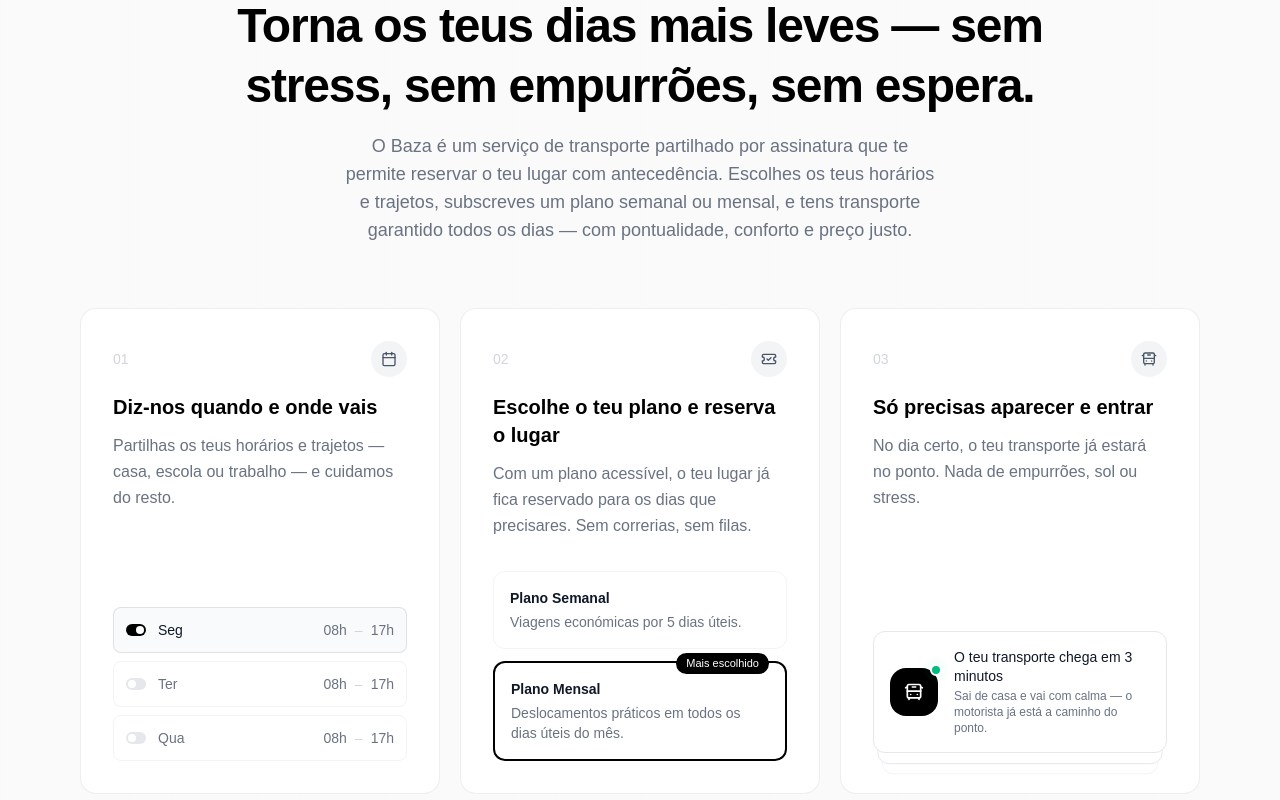
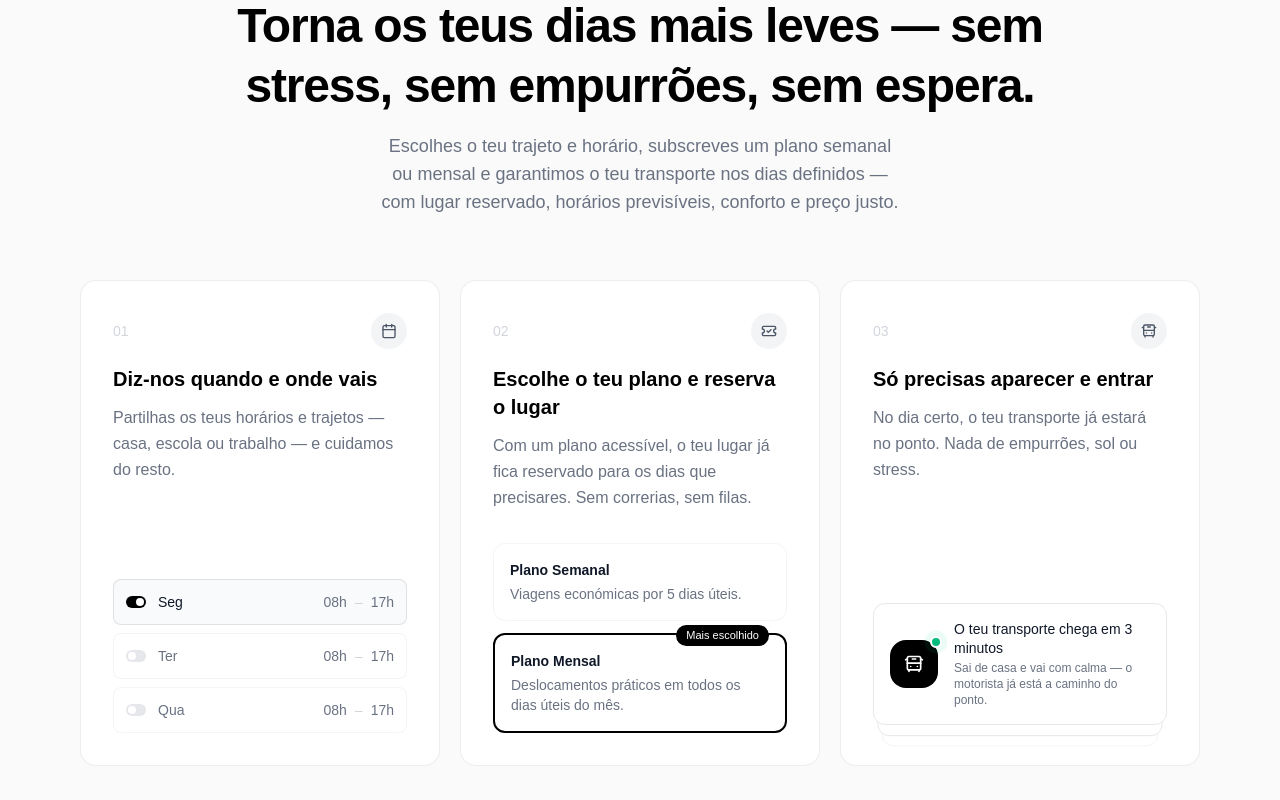
Before and after one commit to B4hza/b4hza-landing-page, a Next.js app: page / in a window 1280 px wide. Shown: the part 1020-1820 px from the top of the page. Built offline with nearby package versions, Linux system fonts and the light colour scheme; a web font is replaced by a local one.

Commit message:
feat: improve how it works and support sections

```diff
--- a/src/components/HowItWorks.tsx
+++ b/src/components/HowItWorks.tsx
@@ -23,10 +23,8 @@
         </h2>
 
         <p className="text-gray-500 text-lg mt-4 max-w-2xl mx-auto text-balance">
-          O Baza é um serviço de transporte partilhado por assinatura que te permite reservar o teu
-          lugar com antecedência. Escolhes os teus horários e trajetos, subscreves um plano semanal
-          ou mensal, e tens transporte garantido todos os dias — com pontualidade, conforto e preço
-          justo.
+          Escolhes o teu trajeto e horário, subscreves um plano semanal ou mensal e garantimos o teu transporte nos dias definidos — com lugar reservado, horários previsíveis, conforto e preço justo.
+
         </p>
       </div>
 
--- a/src/components/SupportSection.tsx
+++ b/src/components/SupportSection.tsx
@@ -14,7 +14,7 @@
               <div className="space-y-6">
 
                 <h2 className="text-2xl md:text-5xl font-bold text-black leading-tight tracking-tight text-balance">
-                  Menos correria. Mais Baza.
+                  Menos correria. Mais previsibilidade
                 </h2>
 
                 <p className="text-base md:text-lg text-gray-500 leading-relaxed">
```
